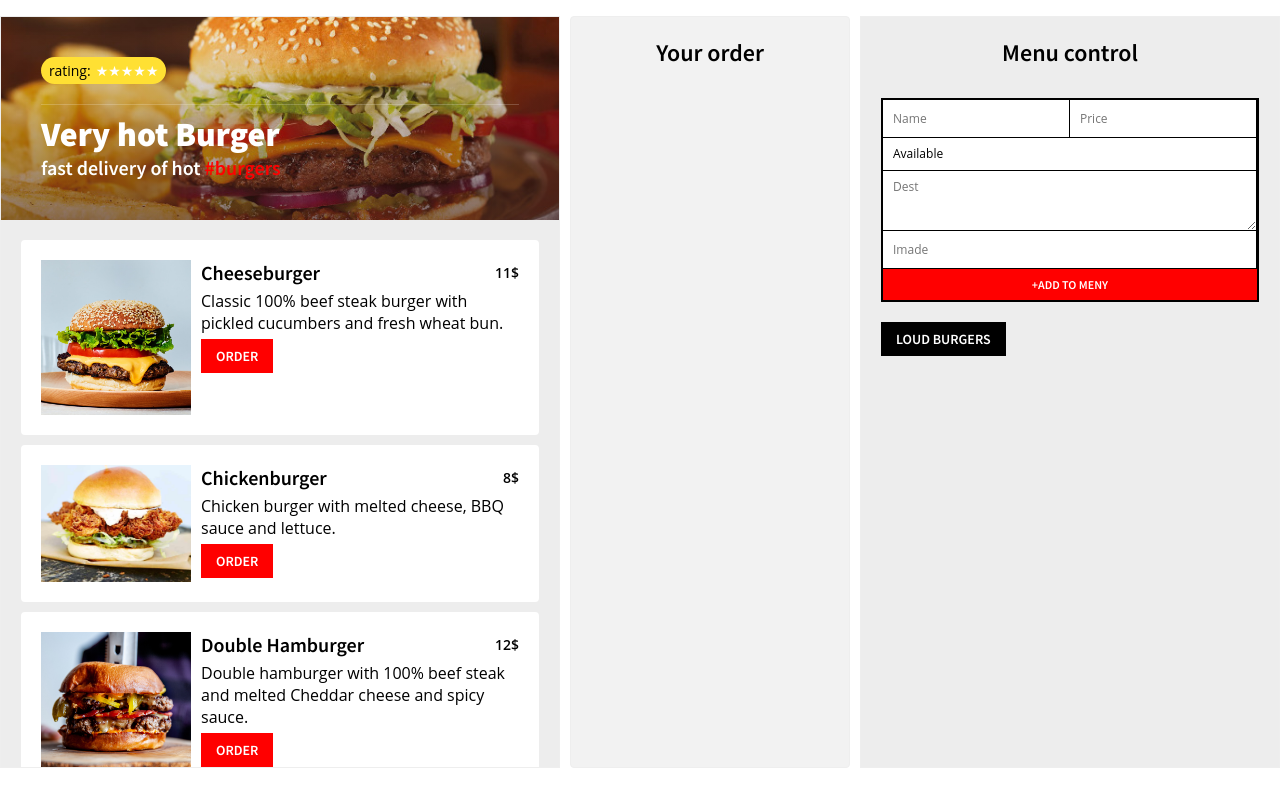
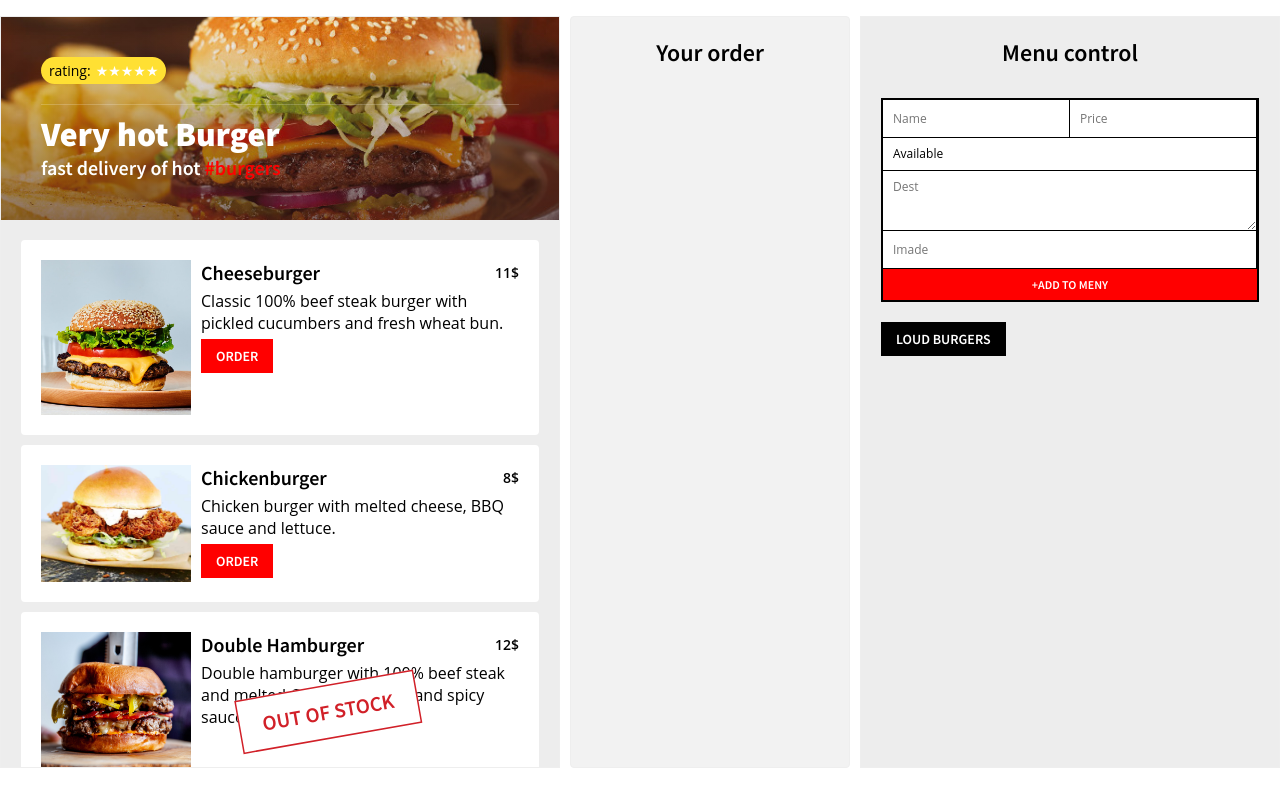
Before and after one commit to KaterynaTrushko/projectBurger_react, a React (Create React App) app in the folder react/: page /restaurant/1 in a window 1280 px wide. Both pictures are taken after a click on the button "LOUD BURGERS". Built offline with nearby package versions, Linux system fonts and the light colour scheme.

Commit message:
button order_avail_unavail

```diff
--- a/react/src/components/AddBugerForm.js
+++ b/react/src/components/AddBugerForm.js
@@ -12,7 +12,7 @@ class AddBurgerForm extends React.Component {
     event.preventDefault();
     const burger = {
       name: this.nameRef.current.value,
-      price: parseFloat(this.priceRef.current.value),
+      price: parseFloat(this.priceRef.current.value || 0),
       status: this.statusRef.current.value,
       desc: this.descRef.current.value,
       image: this.imageRef.current.value,
--- a/react/src/components/Burger.js
+++ b/react/src/components/Burger.js
@@ -3,7 +3,7 @@ import React from "react";
 class Burger extends React.Component {
   render() {
     const { image, name, desc, status, price } = this.props.details;
-
+    const isAvalilable = status === "available";
     return <li className="menu-burger">
       <div className="image-container">
         <img src={image} alte={name} />
@@ -13,7 +13,7 @@ class Burger extends React.Component {
           <span className="price">{price}$</span>
         </h3>
         <p>{desc}</p>
-        <button className="buttenOrder">Order</button>
+        <button className="buttenOrder" disabled={!isAvalilable}>{isAvalilable ? "Order" : "out of stock"}</button>
       </div>
     </li>
 
```
